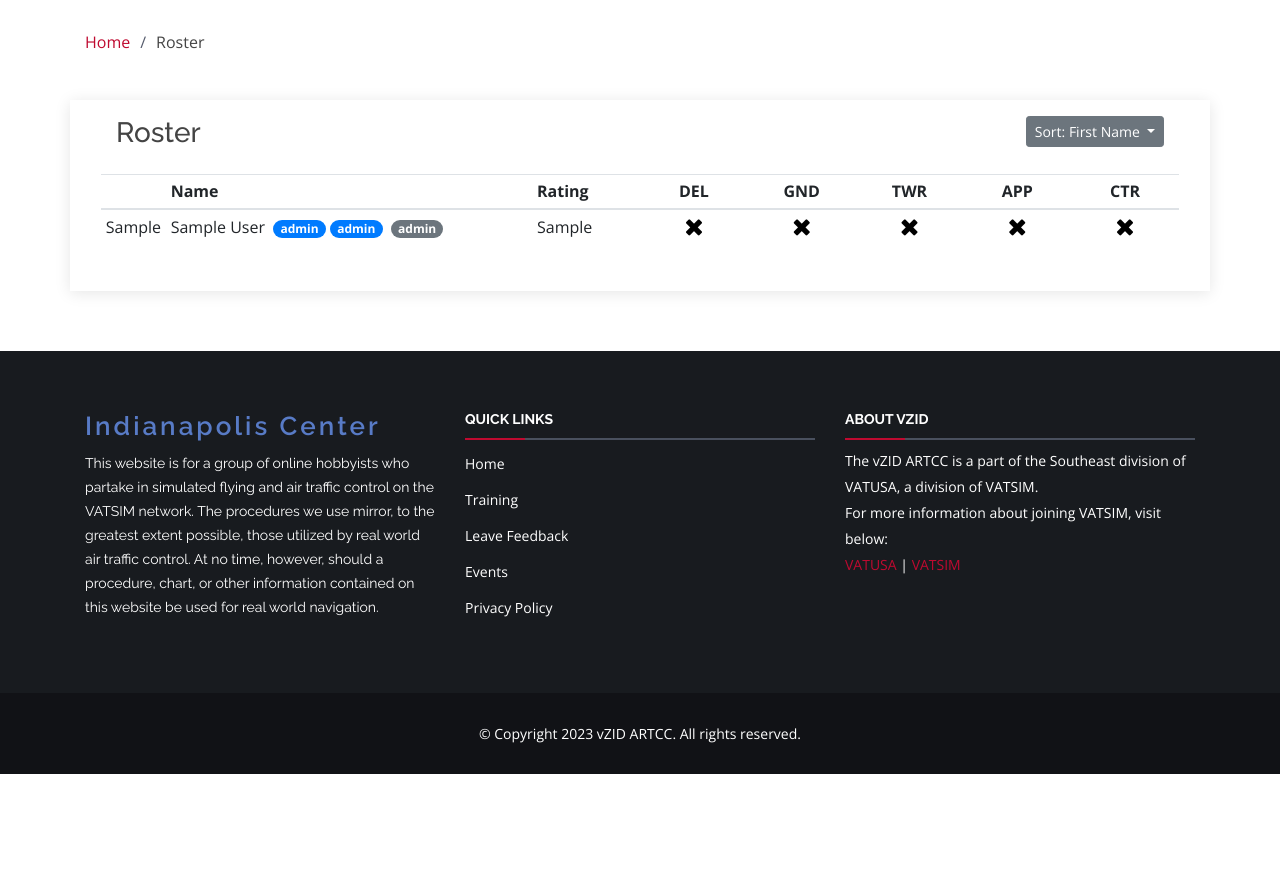
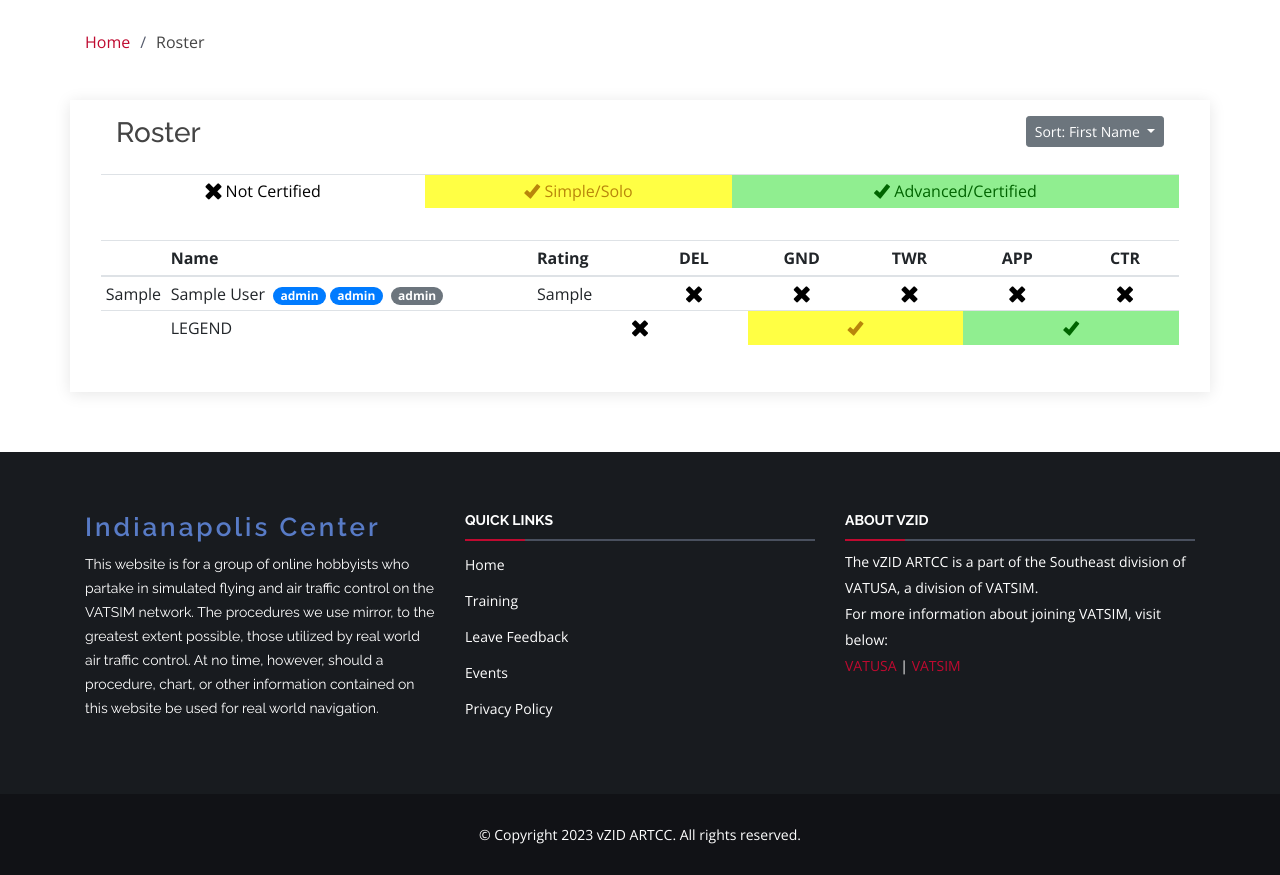
Before and after one commit to zid-wm/zid-web, a Django app: page /roster/ in a window 1280 px wide. Shown: the part 70-945 px from the top of the page. Before the commit the page ends 844 px from the top, so only its background shows below. Run offline with Django 3.2, Linux system fonts and the light colour scheme; tables that the repository leaves empty hold one stand-in row (values such as "Sample post"); parts of the project's set-up code (start-up, migrations or seed data) failed here and were passed over; some libraries are stand-ins or nearby versions.

Commit message:
Add legend to roster.html

```diff
--- a/apps/user/templates/roster.html
+++ b/apps/user/templates/roster.html
@@ -25,6 +25,18 @@
                 </div>
             </div>
         </div>
+    </div>
+
+    <div class="row m-3">
+      <table class="table table-sm table-striped">
+        <thead>
+          <tr>
+            <td style="background-color:white; color:black; text-align:center"><i class="icofont-ui-close"></i> Not Certified</td>
+            <td style="background-color:#ffff44; color:darkgoldenrod; text-align:center"><i class="icofont-ui-check"></i> Simple/Solo</td>
+            <td style="background-color:lightgreen; color:darkgreen; text-align:center"><i class="icofont-ui-check"></i> Advanced/Certified</td>
+          </tr>
+        </thead>
+      </table>
     </div>
 
     <div class="row m-3">
@@ -98,6 +110,13 @@
             {% endif %}
           </tr>
           {% endfor %}
+          <tr>
+              <td></td>
+              <td>LEGEND</td>
+              <td colspan="2" style="background-color:white; color:black; text-align:center"><i class="icofont-ui-close"></i></td>
+              <td colspan="2" style="background-color:#ffff44; color:darkgoldenrod; text-align:center"><i class="icofont-ui-check"></i></td>
+              <td colspan="2" style="background-color:lightgreen; color:darkgreen; text-align:center"><i class="icofont-ui-check"></i></td>
+          </tr>
         </thead>
       </table>
     </div>
```
